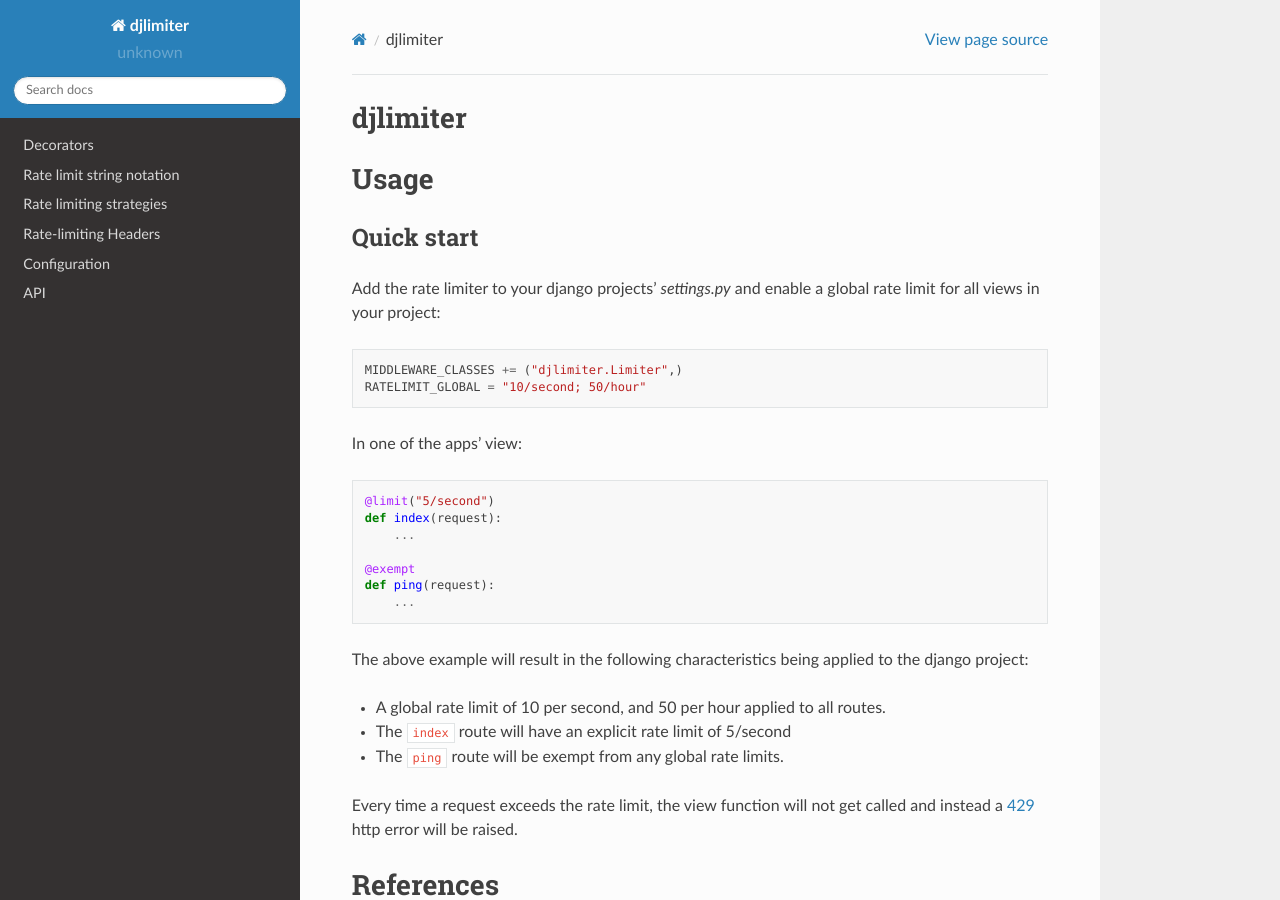
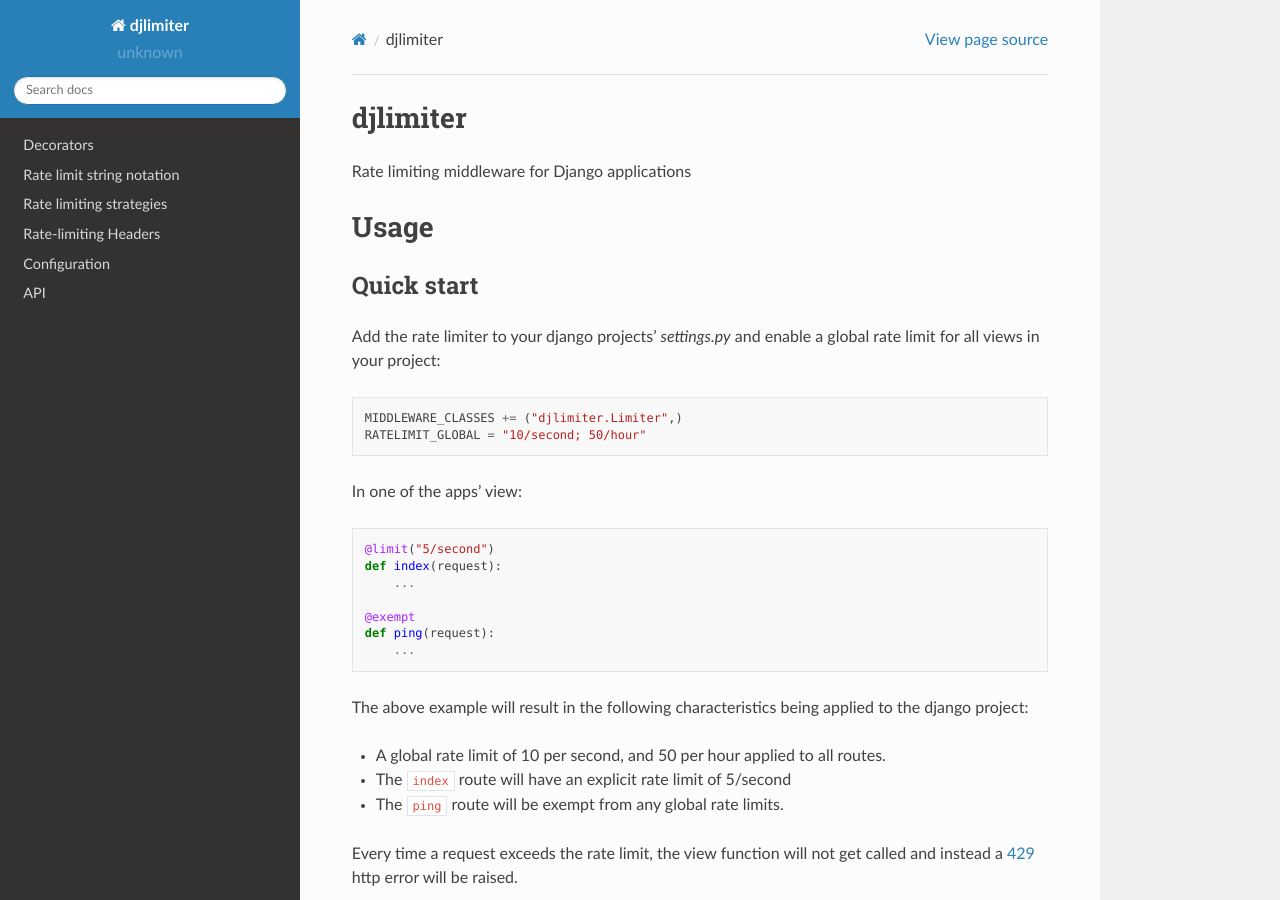
Before and after one commit to alisaifee/djlimiter, a Sphinx documentation site: the page built from doc/source/index.rst, in a window 1280 px wide and 900 px high. Built offline with Sphinx 7.4.7 and the Read the Docs theme 2.0.0, drawn with Linux system fonts in a browser that asks for light colours.

Commit message:
Add documentation title

```diff
--- a/doc/source/index.rst
+++ b/doc/source/index.rst
@@ -1,6 +1,7 @@
 
 djlimiter
 ---------
+Rate limiting middleware for Django applications
 
 .. toctree::
     :hidden:
```
